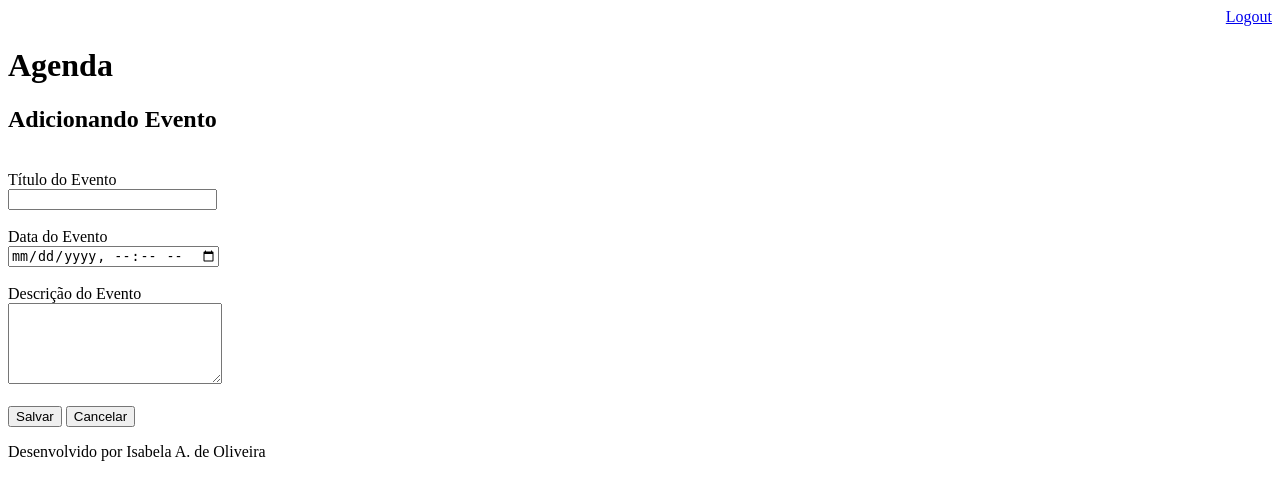
After one commit to isabelaaug/agenda, a Django app: page /agenda/evento/ in a window 1280 px wide. The commit adds this page. Shown: the top 500 px of the page. Run offline with Django 3.2, Linux system fonts and the light colour scheme; a user stored in the database is signed in.

Commit message:
Incluído template para inserção de eventos na agenda. Incluído o gitignore para os arquivos compilados

```diff
--- a/agenda/urls.py
+++ b/agenda/urls.py
@@ -21,6 +21,8 @@ from django.views.generic import RedirectView
 urlpatterns = [
     path('admin/', admin.site.urls),
     path('agenda/', views.lista_eventos),
+    path('agenda/evento/', views.evento),
+    path('agenda/evento/submit', views.submit_evento),
     # path('', views.index)
     path('', RedirectView.as_view(url='/agenda/')),
     path('login/', views.login_user),
--- a/core/views.py
+++ b/core/views.py
@@ -39,3 +39,22 @@ def lista_eventos(request):
     evento = Evento.objects.filter(usuario=usuario)
     dados = {'eventos': evento}
     return render(request, 'agenda.html', dados)
+
+
+@login_required(login_url='/login/')
+def evento(request):
+    return render(request, 'evento.html')
+
+
+@login_required(login_url='/login/')
+def submit_evento(request):
+    if request.POST:
+        titulo = request.POST.get('titulo')
+        data_evento = request.POST.get('data_evento')
+        descricao = request.POST.get('descricao')
+        usuario = request.user
+        Evento.objects.create(titulo=titulo,
+                              data_evento=data_evento,
+                              descricao=descricao,
+                              usuario=usuario)
+    return redirect('/')
--- a/templates/agenda.html
+++ b/templates/agenda.html
@@ -3,7 +3,9 @@
 
 {% block content %}
     <h2>Agendamentos</h2>
-
+    <a href="evento/">
+        <button type="button">Novo Evento</button>
+    </a>
     <ul style="font-size: 18px">
         {% for evento in eventos %}
             <li>{{evento.titulo}} - {{evento.get_data_evento}}</li>
--- /dev/null
+++ b/templates/evento.html
@@ -0,0 +1,26 @@
+<!DOCTYPE html>
+{% extends "model-page.html" %}
+
+{% block content %}
+    <form action="submit" method="POST"> {% csrf_token %}
+        <h2>Adicionando Evento</h2>
+        <br>
+        <label>Título do Evento</label>
+        <br>
+        <input type="text" name="titulo" size="23">
+        <br><br>
+        <label>Data do Evento</label>
+        <br>
+        <input type="datetime-local" name="data_evento">
+        <br><br>
+        <label>Descrição do Evento</label>
+        <br>
+        <textarea name="descricao" rows="5" cols="24"></textarea>
+        <br><br>
+        <button type="submit">Salvar</button>
+        <a href="/">
+            <button type="button">Cancelar</button>
+        </a>
+    </form>
+
+{% endblock %}
```
Also changed, not shown: db.sqlite3, 1 other file.
